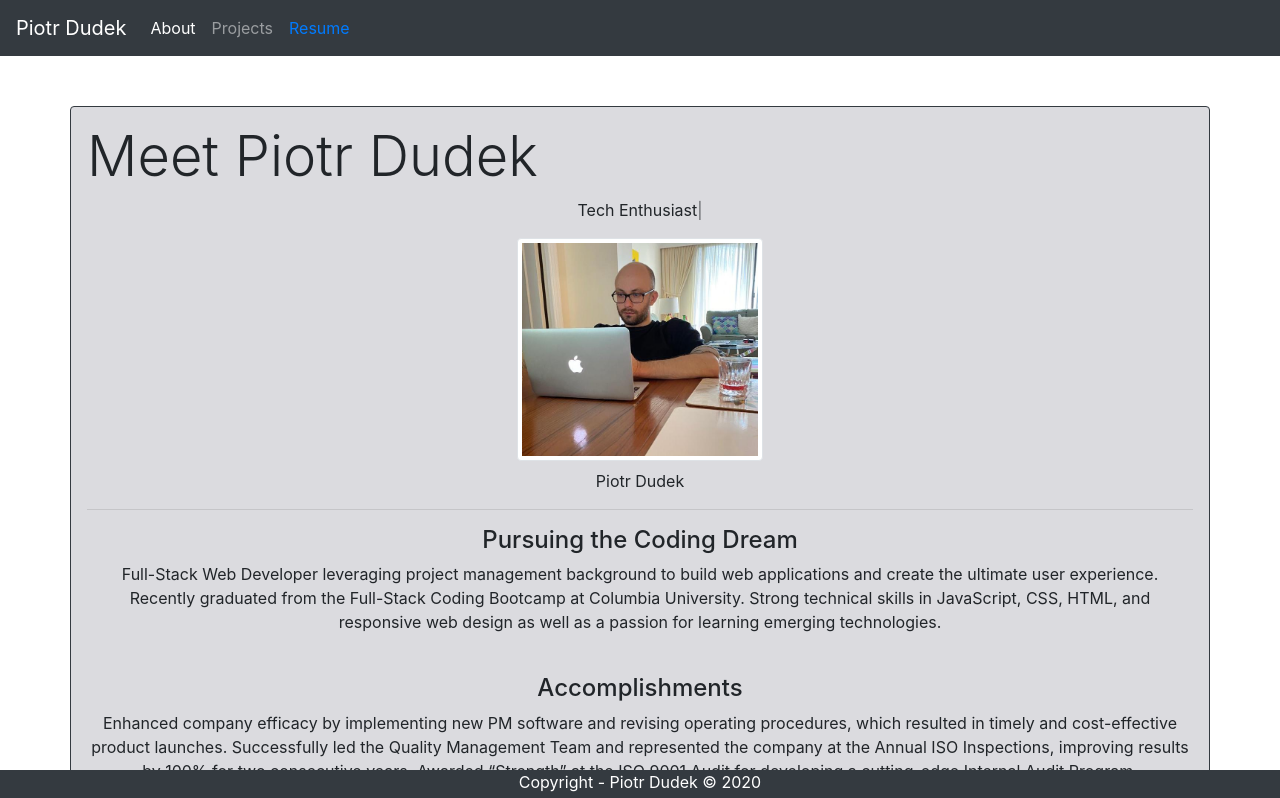
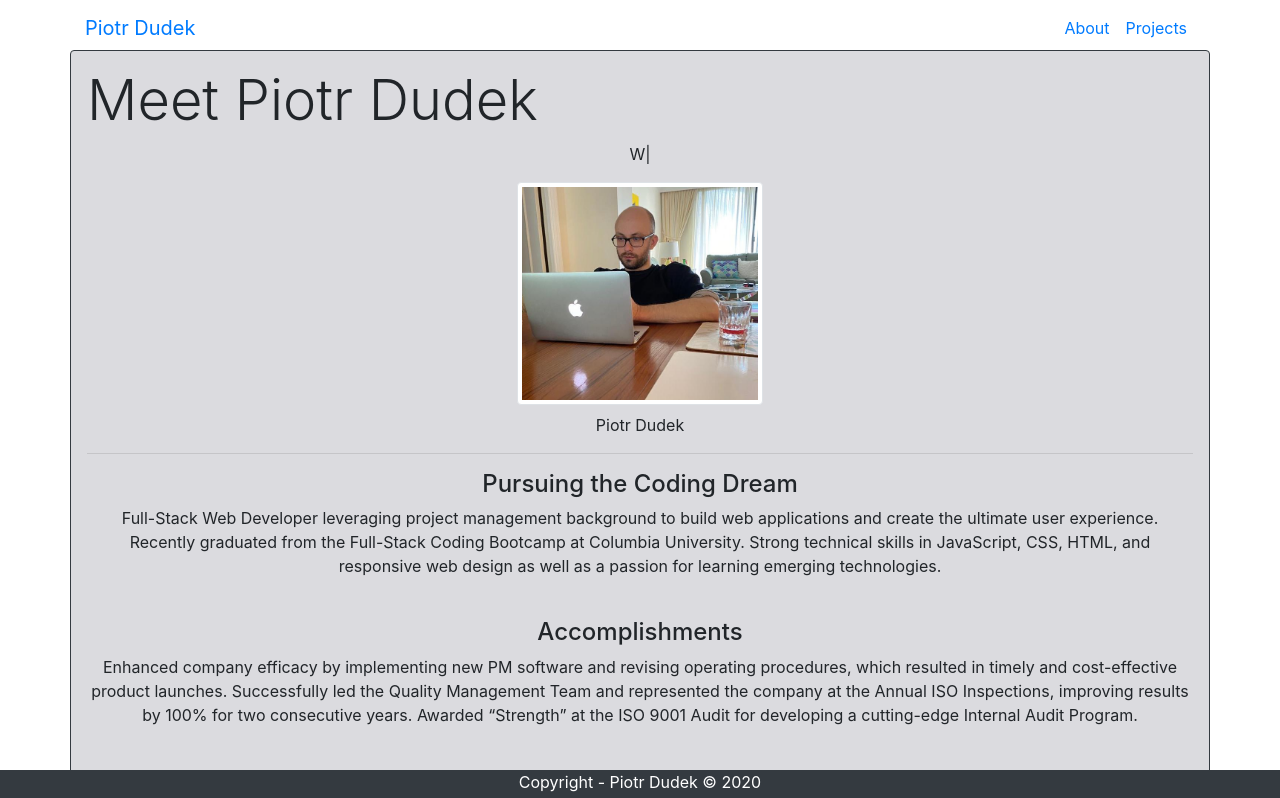
Before and after one commit to peterdudek/peter-portfolio-react, a React (Create React App) app: page / in a window 1280 px wide. Shown: the top 798 px of the page. Built offline with nearby package versions, Linux system fonts and the light colour scheme.

Commit message:
add options to Typed.js strings, updated navbar

```diff
--- a/src/App.js
+++ b/src/App.js
@@ -15,7 +15,7 @@ function App() {
         <Route exact path="/" component={About} />
         <Route exact path="/piotr-portfolio-react" component={About} />
         <Route exact path="/about" component={About} />
-        <Route exact path="/contact" component={Contact} />
+        {/* <Route exact path="/contact" component={Contact} /> */}
         <Route exact path="/projects" component={Projects} />
         <Footer />
       </div>
--- a/src/components/Header/header.js
+++ b/src/components/Header/header.js
@@ -4,48 +4,110 @@ import "./style.css";
 
 function Header() {
   return (
-    <nav className="navbar navbar-expand-lg navbar-dark bg-dark">
-      <Link className="navbar-brand" to="/">
+    // <nav className="navbar navbar-expand-lg navbar-dark bg-dark">
+    //   <Link className="navbar-brand" to="/">
+    //     Piotr Dudek
+    //   </Link>
+    //   <div>
+    //     <ul className="navbar-nav">
+    //       <li className="nav-item">
+    //         <Link
+    //           to="/"
+    //           className={
+    //             window.location.pathname === "/" || window.location.pathname === "/about"
+    //               ? "nav-link active"
+    //               : "nav-link"
+    //           }
+    //         >
+    //           About
+    //         </Link>
+    //       </li>
+    // {/* <li className="nav-item">
+    //         <Link
+    //           to="/contact"
+    //           className={window.location.pathname === "/contact" ? "nav-link active" : "nav-link"}
+    //         >
+    //           Contact
+    //         </Link>
+    //       </li> */}
+    //       <li className="nav-item">
+    //         <Link
+    //           to="/projects"
+    //           className={window.location.pathname === "/projects" ? "nav-link active" : "nav-link"}
+    //         >
+    //           Projects
+    //         </Link>
+    //       </li>
+
+    //       <li className="nav-item nav-link">
+    //         <a rel="noreferrer" target="_blank" href="https://drive.google.com/file/d/1SvWK91DJCqiuyIu0Yu2cErhMXX89el7g/view?usp=sharing">Resume</a>
+    //       </li>
+
+    //     </ul>
+    //   </div>
+    // </nav>
+
+    <>
+      <nav className="navbar navbar-b navbar-trans navbar-expand-md fixed-top" id="mainNav">
+        <div className="container">
+          <Link className="navbar-brand js-scroll" to="/">
             Piotr Dudek
     </Link>
-      <div>
+          {/* <a className="navbar-brand js-scroll" href="#page-top">DevFolio</a> */}
+          <button className="navbar-toggler collapsed" type="button" data-toggle="collapse" data-target="#navbarDefault"
+            aria-controls="navbarDefault" aria-expanded="false" aria-label="Toggle navigation">
+            <span></span>
+            <span></span>
+            <span></span>
+          </button>
+          <div className="navbar-collapse collapse justify-content-end" id="navbarDefault">
             <ul className="navbar-nav">
+              {/* <li className="nav-item">
+                <a className="nav-link js-scroll active" href="#home">Home</a>
+              </li> */}
               <li className="nav-item">
+                {/* <a className="nav-link js-scroll" href="#about">About</a> */}
                 <Link
                   to="/"
                   className={
                     window.location.pathname === "/" || window.location.pathname === "/about"
-                  ? "nav-link active"
-                  : "nav-link"
+                      ? "nav-link active js-scroll"
+                      : "nav-link js-scroll"
                   }
                 >
                   About
             </Link>
+
+
               </li>
+
               {/* <li className="nav-item">
-            <Link
-              to="/contact"
-              className={window.location.pathname === "/contact" ? "nav-link active" : "nav-link"}
-            >
-              Contact
-            </Link>
+                <a className="nav-link js-scroll" href="#service">Services</a>
               </li> */}
               <li className="nav-item">
+                {/* <a className="nav-link js-scroll" href="#work">Work</a> */}
+
+                {/* <li className="nav-item"> */}
                 <Link
                   to="/projects"
-              className={window.location.pathname === "/projects" ? "nav-link active" : "nav-link"}
+                  className={window.location.pathname === "/projects" ? "nav-link active js-scroll" : "nav-link js-scroll"}
                 >
                   Projects
             </Link>
+                {/* </li> */}
               </li>
-
-          <li className="nav-item nav-link">
-            <a rel="noreferrer" target="_blank" href="https://drive.google.com/file/d/1SvWK91DJCqiuyIu0Yu2cErhMXX89el7g/view?usp=sharing">Resume</a>
-          </li>
-
+              {/* <li className="nav-item">
+                <a className="nav-link js-scroll" href="#blog">Blog</a>
+              </li> */}
+              {/* <li className="nav-item">
+                <a className="nav-link js-scroll" href="#contact">Contact</a>
+              </li> */}
             </ul>
           </div>
+        </div>
       </nav>
+    </>
+
   )
 }
 
--- a/src/components/Typed/index.js
+++ b/src/components/Typed/index.js
@@ -37,8 +37,12 @@ class TypedReactDemo extends React.Component {
     // You can pass other options here, such as typing speed, back speed, etc.
     const options = {
     	strings: strings,
-      typeSpeed: 50,
-      backSpeed: 50
+      typeSpeed: 70,
+      backSpeed: 70,
+      smartBackspace: true,
+      // shuffle: true,
+      loop: true,
+      loopCount: Infinity,
     };
     // this.el refers to the <span> in the render() method
     this.typed = new Typed(this.el, options);
--- a/src/pages/About.js
+++ b/src/pages/About.js
@@ -21,7 +21,7 @@ function About() {
           <TypedReactDemo
             strings={[
               'Web Developer',
-
+              // 'Web ^1000 Developer',
               // '<strong>
               'Web Designer',
               // </strong>',
```
Also changed, not shown: 1 other file (tests, documents, lock files or other folders). Lines whose indentation alone changed are shown as unchanged.
